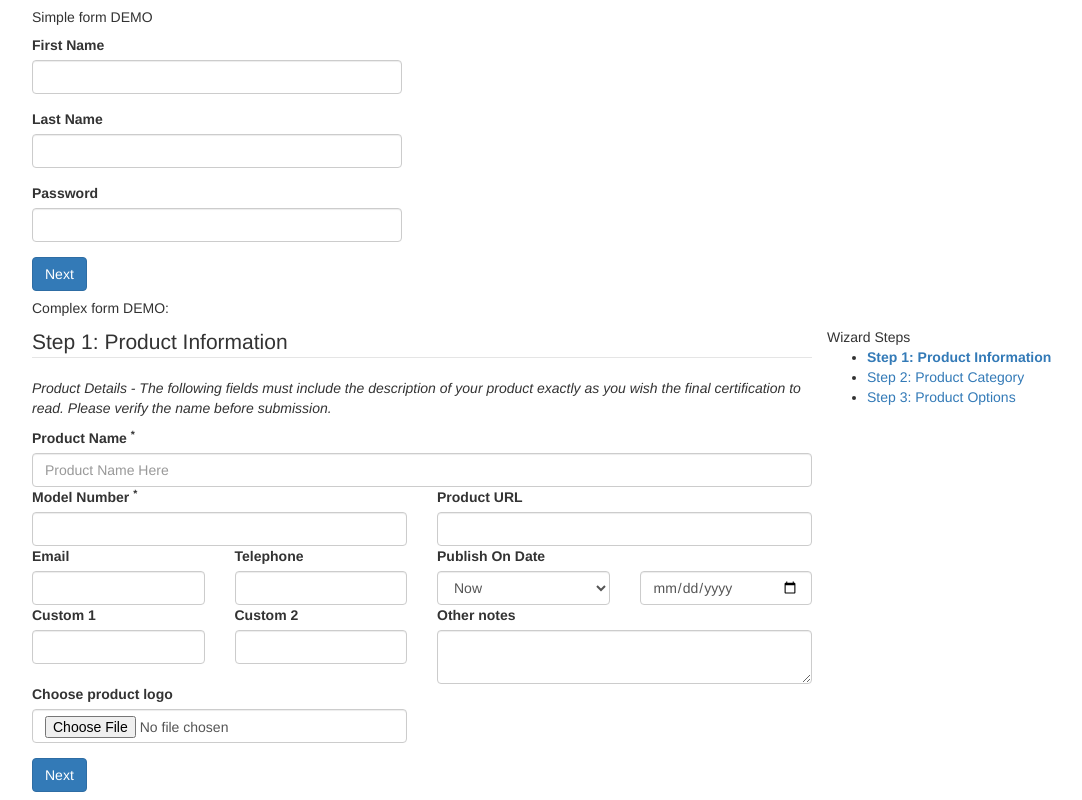
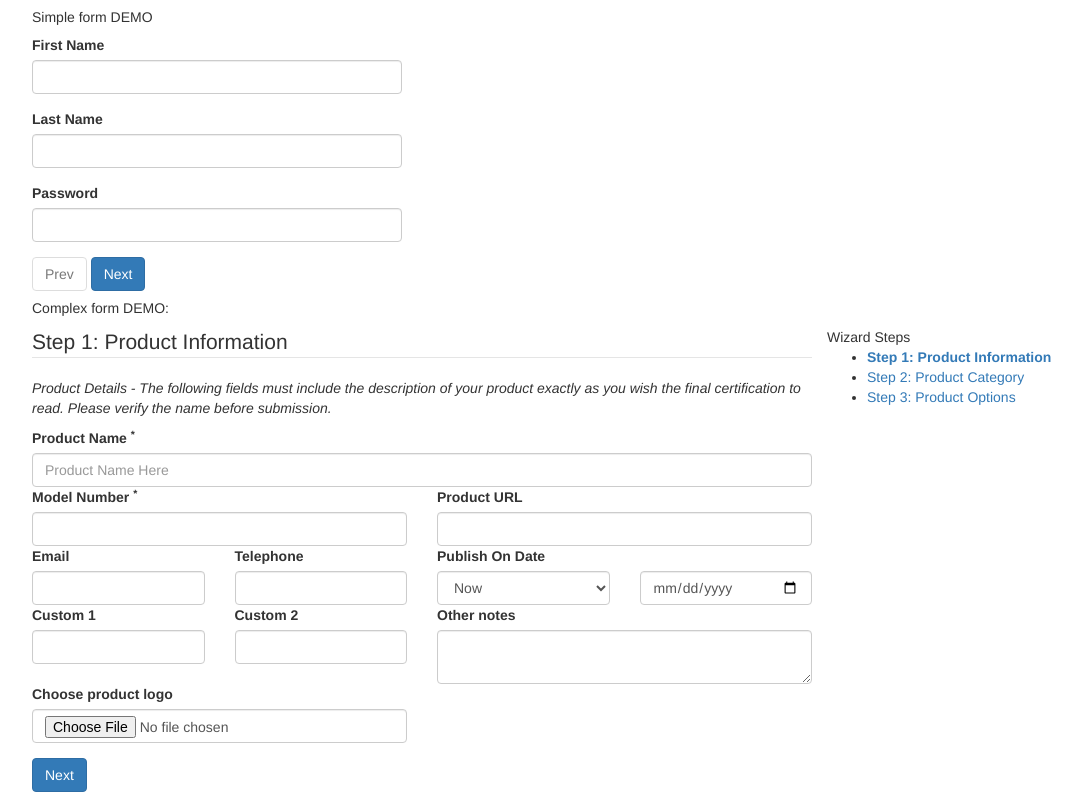
Before and after one commit to slavik925/PureWizard, a plain HTML site: page html/wizard_bootstrap.html in a window 1280 px wide. Shown: the whole page, without its empty margins (23-1105 px from the left). Drawn offline with Linux system fonts and the light colour scheme.

Commit message:
Fixed properties initialization issue.

```diff
--- a/html/wizard_bootstrap.html
+++ b/html/wizard_bootstrap.html
@@ -309,8 +309,7 @@
 
         var wizardSimple = new PureWizard( {
             wizardNodeId: 'wizardSimple',
-            hideNextPrevButtons: true,
-            enableHistory: false
+            hideNextPrevButtons: false
         } );
 
         wizardSimple.onSubmit( function( e ) {
--- a/js/pureWizard.js
+++ b/js/pureWizard.js
@@ -25,33 +25,34 @@
      * @param className
      * @returns {boolean}
      */
-    var hasClass = function( elem, className ) {
+    function hasClass( elem, className ) {
         return elem.classList ? elem.classList.contains( className ) : !!elem.className.match( new RegExp( '(\\s|^)' + className + '(\\s|$)' ) );
-    };
+    }
 
     /**
      *  Add class to element
      * @param elem
      * @param className
      */
-    var addClass = function( elem, className ) {
+    function addClass( elem, className ) {
         if( className ) {
             elem.classList ? elem.classList.add( className ) : hasClass( className ) || (elem.className = elem.className.trim() + ' ' + className)
         }
-    };
+    }
 
     /**
      * Remove class from element
      * @param elem
      * @param className
      */
-    var removeClass = function( elem, className ) {
+    function removeClass( elem, className ) {
         if( className ) {
             elem.classList ? elem.classList.remove( className ) : hasClass( className ) && (elem.className = elem.className.replace( new RegExp( "(^|\\s)" + className.split( " " ).join( "|" ) + "(\\s|$)", "gi" ), " " ))
         }
-    };
+    }
 
     var defaultConfig = {
+        wizardNodeId: '',
         errorClass: 'has-error',
         statusContainerCfg: {},
         stepsSplitCssQuery: 'fieldset',
@@ -64,18 +65,18 @@
      * @class
      * @constructor
      *
-     * @param    {Object}  config                                - The defaults values for wizard config
-     * @property {String}  config.wizardNodeId                   - Id of main section that contains wizard
-     * @property {String}  [config.errorClass='has-error']       - Class name that would apply on field error
-     * @property {String}  [config.stepsSplitCssQuery='fieldset'] - Specify the css query that will be apply to wizard container and split into steps
-     * @property {Boolean} [config.hideNextPrevButtons='true']  - If true when hide buttons if no steps back/forward and if false disables them
-     * @property {Object}  [config.statusContainerCfg='{}']      - Allo to configure a status panel
-     * @property {Number}  [config.startPage='0']               - Open form on the particular page number, starts from 0
+     * @param    {Object}  config                                   - The defaults values for wizard config
+     * @property {String}  config.wizardNodeId                      - Id of main section that contains wizard
+     * @property {String}  [config.errorClass='has-error']          - Class name that would apply on field error
+     * @property {String}  [config.stepsSplitCssQuery='fieldset']   - Specify the css query that will be apply to wizard container and split into steps
+     * @property {Boolean} [config.hideNextPrevButtons='true']      - If true when hide buttons if no steps back/forward and if false disables them
+     * @property {Object}  [config.statusContainerCfg='{}']         - Allow to configure a status panel
+     * @property {Number}  [config.startPage='0']                   - Open form on the particular page number, starts from 0,
      *
      * The wizard uses main three buttons to operate that should be with following css classes:
      *   next button          - 'pwNext'
-     *   previouse button     - 'pwPrev'
-     *   final/submit button   - 'pwFinish'
+     *   previous button      - 'pwPrev'
+     *   final/submit button  - 'pwFinish'
      *
      */
     function PureWizard( config ) {
@@ -87,13 +88,9 @@
         // External config
         this.config = {};
 
-        this.config.wizardNodeId = config.wizardNodeId;
-        this.config.enableHistory = config.enableHistory || defaultConfig.enableHistory;
-        this.config.errorClass = config.errorClass || defaultConfig.errorClass;
-        this.config.stepsSplitCssQuery = config.stepsSplitCssQuery || defaultConfig.stepsSplitCssQuery;
-        this.config.hideNextPrevButtons = config.hideNextPrevButtons || defaultConfig.hideNextPrevButtons;
-        this.config.startPage = config.startPage || defaultConfig.startPage;
-        this.config.statusContainerCfg = config.statusContainerCfg || defaultConfig.statusContainerCfg;
+        Object.keys( defaultConfig ).forEach( function( configKey ) {
+            this.config[configKey] = config.hasOwnProperty( configKey ) ? config[configKey] : defaultConfig[configKey];
+        }, this );
 
         // Internal config
         this.pages = [];
@@ -272,8 +269,7 @@
     /**
      * Go to page
      * @function
-     * @param {PureWizardPage} page
-     * @param {Number} page              - page number to navigate, starts from 0
+     * @param {Number} pageNumber        - page number to navigate, starts from 0
      * @param {Boolean} [skipValidation] - skip validation when switching the page
      *
      * @returns {Boolean}
@@ -297,7 +293,7 @@
                 // If goes for example from page 1 to 3 and page 2 is invalid
                 // validate through page 2, but page 3 can be invalid
                 if( this.currentIndex < pageNumber && this.currentIndex + 1 !== pageNumber ) {
-                    if( this.pages.filter( function( p, i, arr ) {
+                    if( this.pages.filter( function( p, i ) {
                             return !p.isValid() && (i !== pageNumber);
                         } ).length > 0 ) {
                         return false;
```
